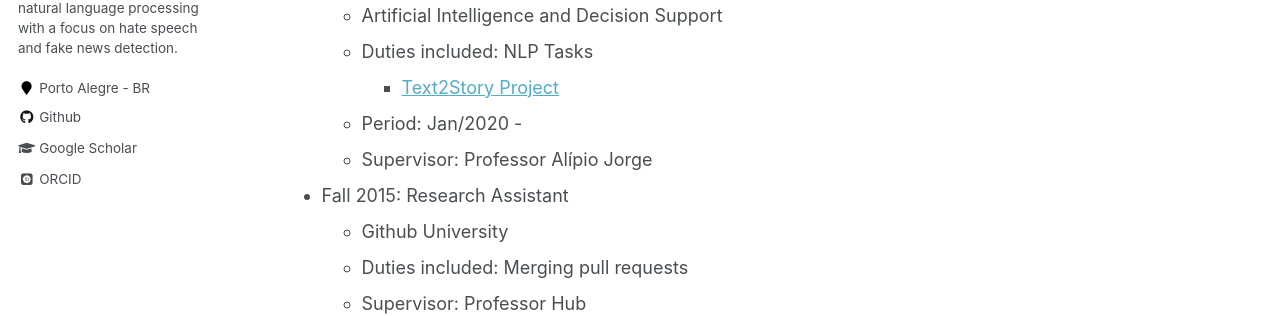
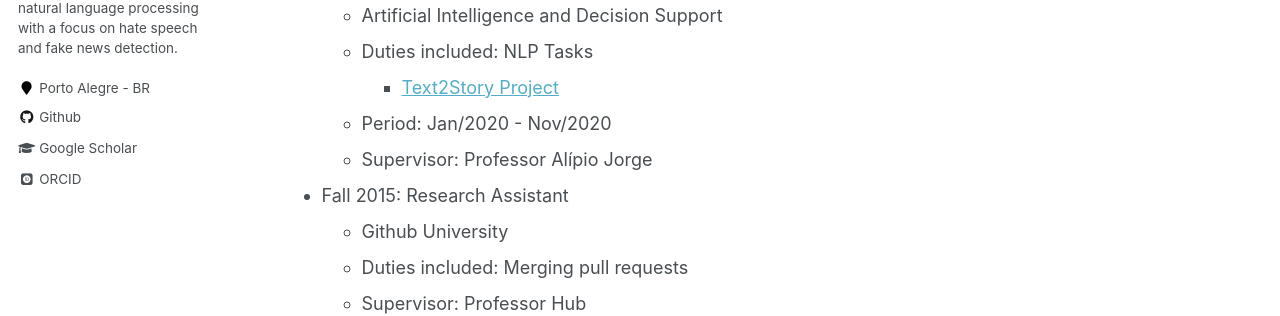
Before and after one commit to brendasalenave/brendasalenave.github.io, a Jekyll site: the page built from _pages/cv.md, in a window 1280 px wide and 900 px high. Shown: the part 415-731 px from the top of the window. Built offline with Jekyll 4.4.1, drawn with Linux system fonts in a browser that asks for light colours; some web fonts are replaced.

Commit message:
Update cv.md

```diff
--- a/_pages/cv.md
+++ b/_pages/cv.md
@@ -21,7 +21,7 @@ Work experience
   * Artificial Intelligence and Decision Support
   * Duties included: NLP Tasks
     * [Text2Story Project](https://text2story.inesctec.pt)
-  * Period: Jan/2020 -
+  * Period: Jan/2020 - Nov/2020
   * Supervisor: Professor Alípio Jorge
 
 * Fall 2015: Research Assistant
```
